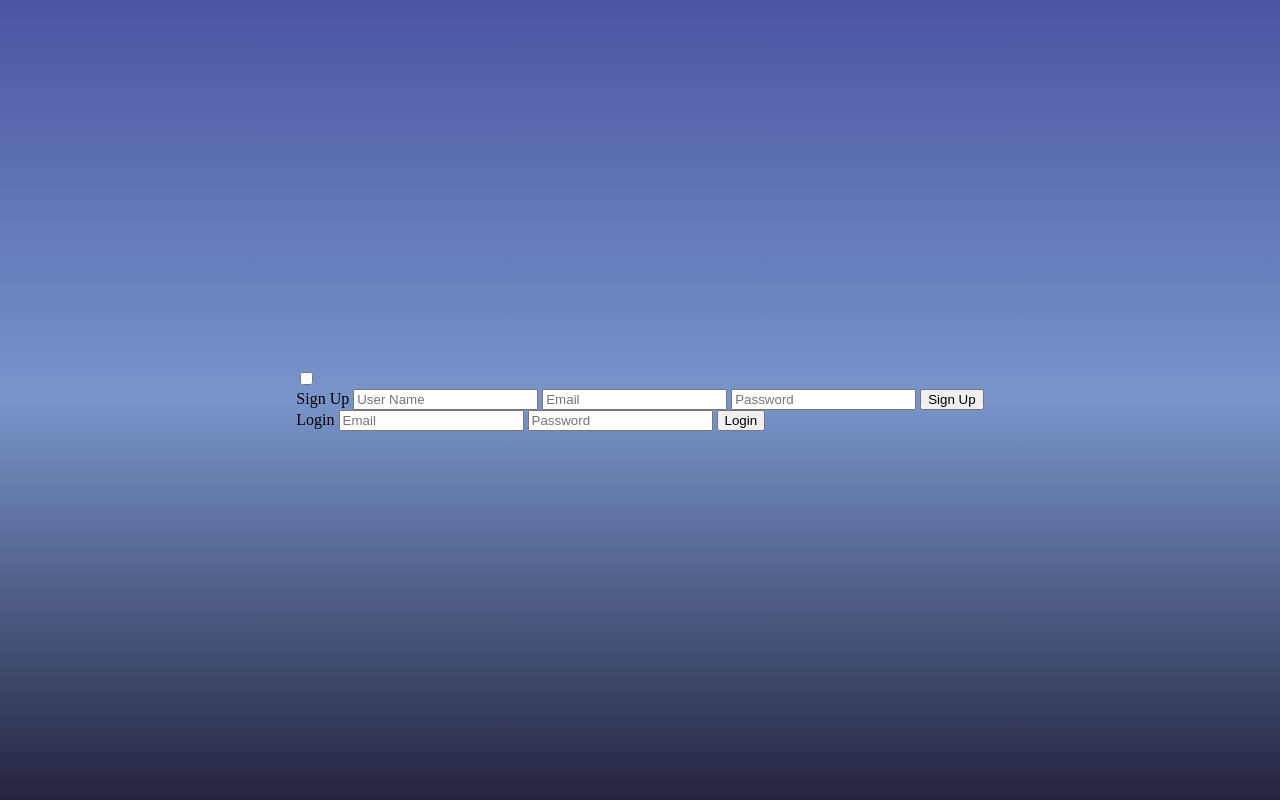
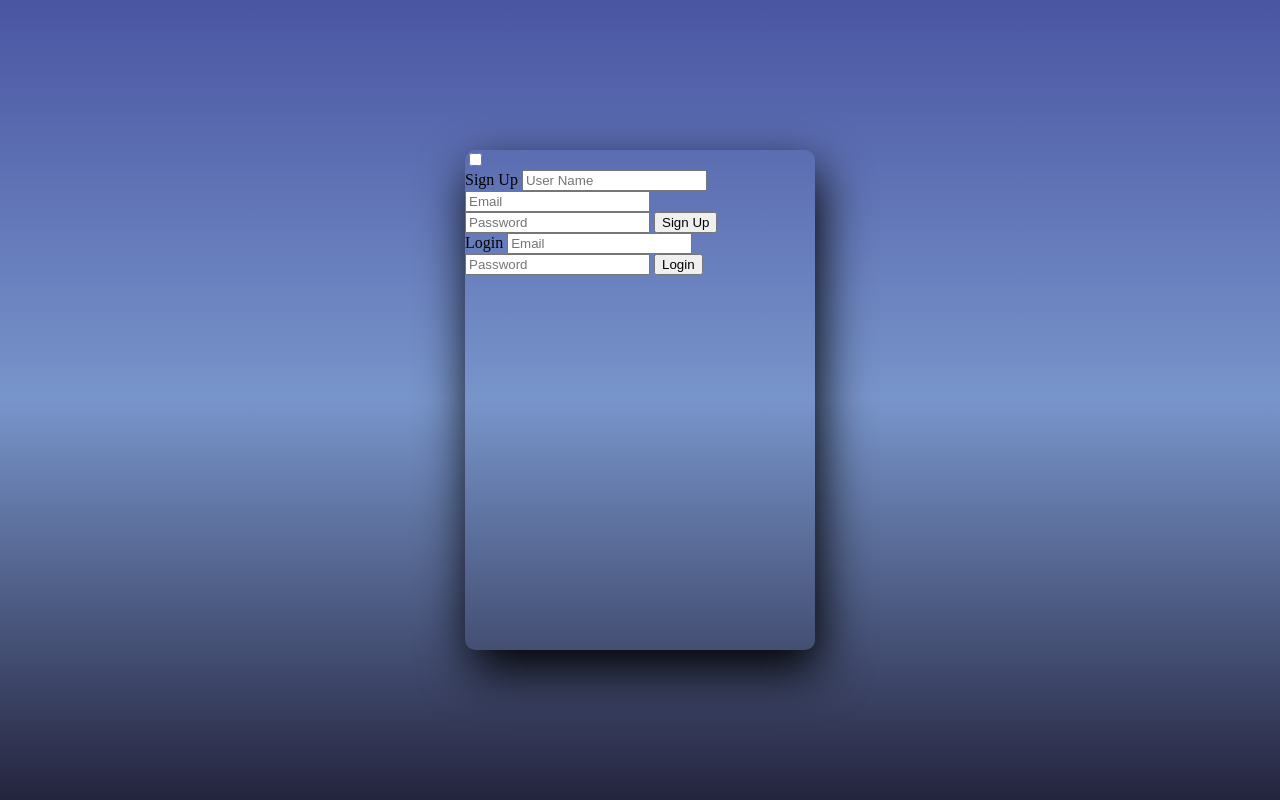
Before and after one commit to AtousaEskandarpour/AZ-P, a plain HTML site: page index.html in a window 1280 px wide. Drawn offline with Linux system fonts and the light colour scheme.

Commit message:
add detail to box

```diff
--- a/style.css
+++ b/style.css
@@ -7,3 +7,11 @@ body {
     min-height: 100vh;
     background: linear-gradient(#4A55A2,#7895CB,#24243e);
 }
+
+.main{
+    width: 350px;
+    height: 500px;
+    overflow: hidden;
+    border-radius: 10px;
+    box-shadow: 5px 20px 50px #000;
+}
```
